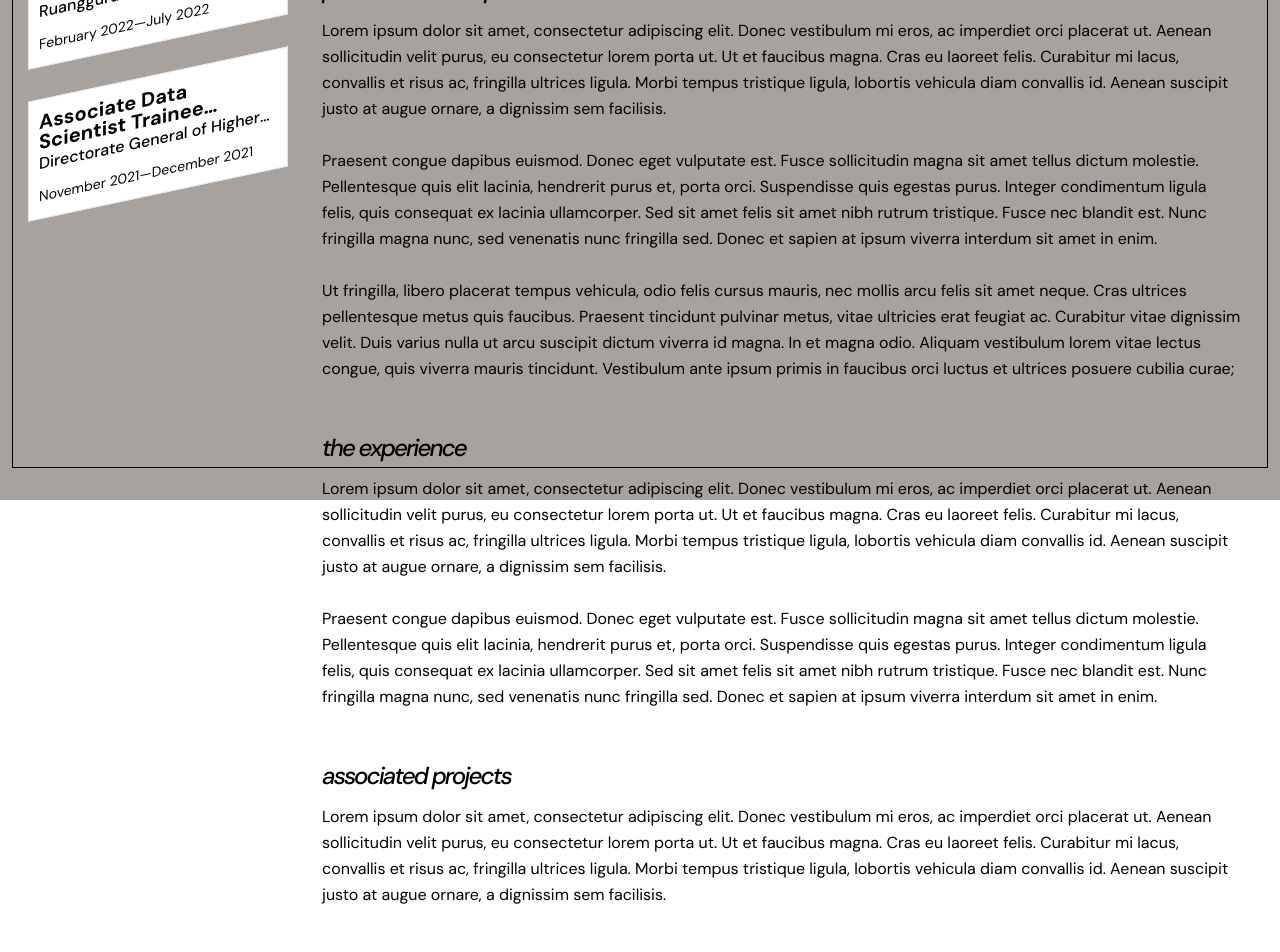
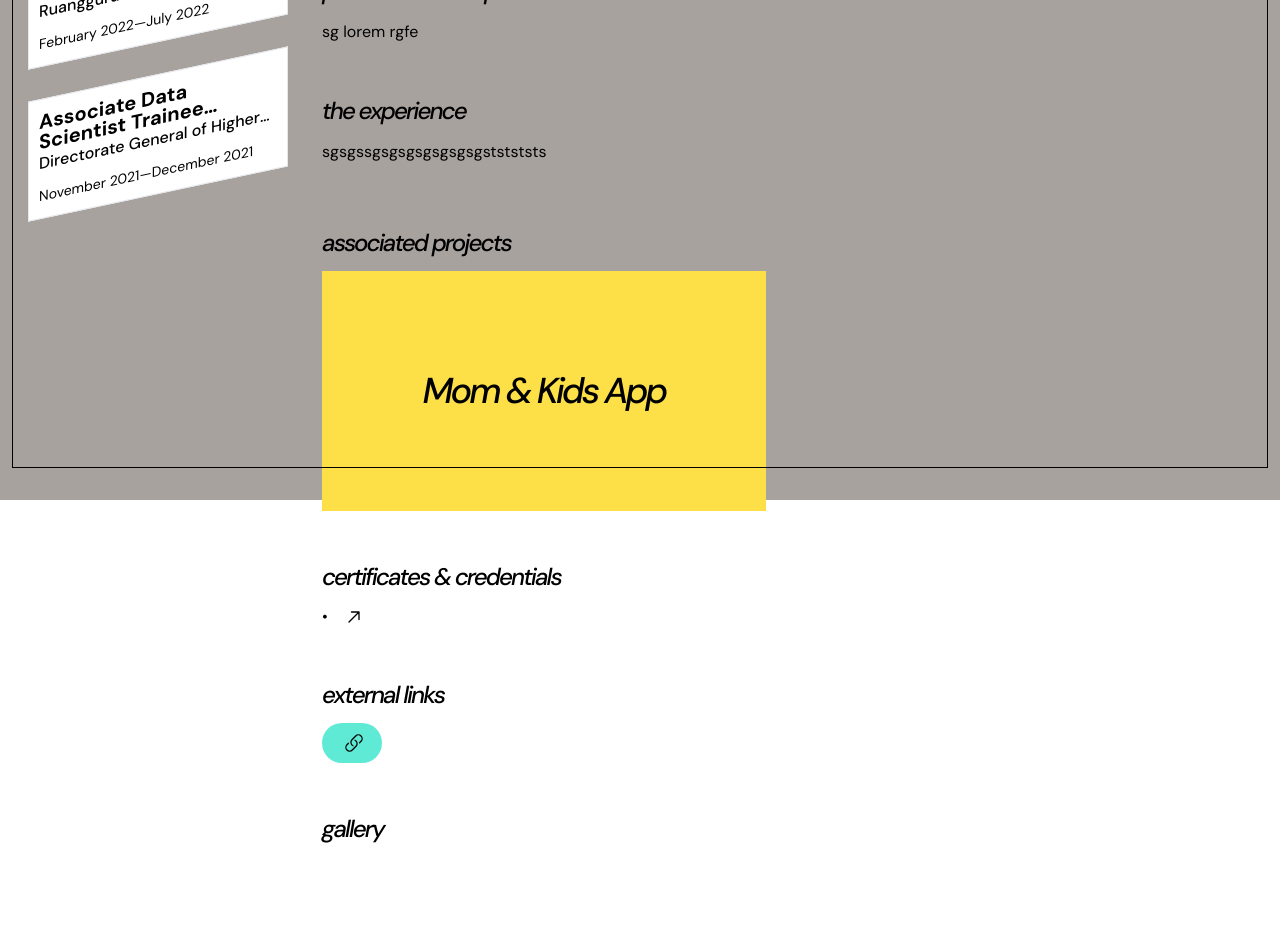
Before and after one commit to anindyoo/portfolio, a React (Create React App) app: page /experiences in a window 1280 px wide. Shown: the part 320-1272 px from the top of the page. Built offline with nearby package versions, Linux system fonts and the light colour scheme.

Commit message:
feat: update displayed data using the experiences data json.

```diff
--- a/src/components/ExperiencesComp/ExperiencesArticle.jsx
+++ b/src/components/ExperiencesComp/ExperiencesArticle.jsx
@@ -1,12 +1,20 @@
-/* eslint-disable max-len */
-const ExperiencesArticle = () => {
-  console.log();
+/* eslint-disable react/no-array-index-key */
+import { Link } from 'react-router-dom';
+import helpers from '../../helpers/helpers';
+import projectsData from '../../data/project.json';
+
+const ExperiencesArticle = (props) => {
+  const { activeCard } = props;
+
+  const associatedProjects = activeCard?.associatedProjectsIds
+    .map((associatedProjectId) => projectsData
+      .find((project) => project.id === associatedProjectId));
 
   return (
     <article className="
     EXPERIENCE-ARTICLE
     flex flex-col gap-[3.125rem]
-    h-fit
+    w-full h-fit
     my-[1.875rem]
     px-2.5 pb-28
     overflow-hidden"
@@ -14,9 +22,11 @@ const ExperiencesArticle = () => {
       <section className="
       ARTICLE-HEADER
       flex flex-col gap-2
-      mb-[1.875rem]"
+      w-full
+      border-b-[1px] border-black
+      pb-[1.875rem]"
       >
-        <h1 className="text-[2.5rem] font-semibold tracking-[-0.04em]">Front End Engineer Specialist</h1>
+        <h1 className="text-[2.5rem] font-semibold tracking-[-0.04em]">{activeCard?.role}</h1>
         <div className="
         HEADER-INFOS
         flex flex-col gap-1.5
@@ -26,20 +36,21 @@ const ExperiencesArticle = () => {
             <svg xmlns="http://www.w3.org/2000/svg" fill="none" viewBox="0 0 24 24" strokeWidth={1.5} stroke="currentColor" className="size-6">
               <path strokeLinecap="round" strokeLinejoin="round" d="M2.25 21h19.5m-18-18v18m10.5-18v18m6-13.5V21M6.75 6.75h.75m-.75 3h.75m-.75 3h.75m3-6h.75m-.75 3h.75m-.75 3h.75M6.75 21v-3.375c0-.621.504-1.125 1.125-1.125h2.25c.621 0 1.125.504 1.125 1.125V21M3 3h12m-.75 4.5H21m-3.75 3.75h.008v.008h-.008v-.008Zm0 3h.008v.008h-.008v-.008Zm0 3h.008v.008h-.008v-.008Z" />
             </svg>
-            Company Name
+            {activeCard?.company}
           </h2>
           <h2 className="flex flex-row gap-2.5 items-center">
             <svg xmlns="http://www.w3.org/2000/svg" fill="none" viewBox="0 0 24 24" strokeWidth={1.5} stroke="currentColor" className="size-6">
               <path strokeLinecap="round" strokeLinejoin="round" d="M15 10.5a3 3 0 1 1-6 0 3 3 0 0 1 6 0Z" />
               <path strokeLinecap="round" strokeLinejoin="round" d="M19.5 10.5c0 7.142-7.5 11.25-7.5 11.25S4.5 17.642 4.5 10.5a7.5 7.5 0 1 1 15 0Z" />
             </svg>
-            Jakarta, Indonesia
+            {activeCard?.location}
           </h2>
           <h2 className="flex flex-row gap-2.5 items-center">
             <svg xmlns="http://www.w3.org/2000/svg" fill="none" viewBox="0 0 24 24" strokeWidth={1.5} stroke="currentColor" className="size-6">
               <path strokeLinecap="round" strokeLinejoin="round" d="M6.75 3v2.25M17.25 3v2.25M3 18.75V7.5a2.25 2.25 0 0 1 2.25-2.25h13.5A2.25 2.25 0 0 1 21 7.5v11.25m-18 0A2.25 2.25 0 0 0 5.25 21h13.5A2.25 2.25 0 0 0 21 18.75m-18 0v-7.5A2.25 2.25 0 0 1 5.25 9h13.5A2.25 2.25 0 0 1 21 11.25v7.5m-9-6h.008v.008H12v-.008ZM12 15h.008v.008H12V15Zm0 2.25h.008v.008H12v-.008ZM9.75 15h.008v.008H9.75V15Zm0 2.25h.008v.008H9.75v-.008ZM7.5 15h.008v.008H7.5V15Zm0 2.25h.008v.008H7.5v-.008Zm6.75-4.5h.008v.008h-.008v-.008Zm0 2.25h.008v.008h-.008V15Zm0 2.25h.008v.008h-.008v-.008Zm2.25-4.5h.008v.008H16.5v-.008Zm0 2.25h.008v.008H16.5V15Z" />
             </svg>
-            August 2022—November 2022
+            {activeCard?.startDate
+            && helpers.formatDateRange(activeCard?.startDate, activeCard?.endDate)}
           </h2>
         </div>
       </section>
@@ -48,54 +59,111 @@ const ExperiencesArticle = () => {
       flex flex-col gap-3"
       >
         <h1 className="text-2xl font-medium tracking-[-0.08em] italic">preface to the experience</h1>
-        <p className="leading-relaxed">
-          Lorem ipsum dolor sit amet, consectetur adipiscing elit. Donec vestibulum mi eros, ac imperdiet orci placerat ut. Aenean sollicitudin velit purus, eu consectetur lorem porta ut. Ut et faucibus magna. Cras eu laoreet felis. Curabitur mi lacus, convallis et risus ac, fringilla ultrices ligula. Morbi tempus tristique ligula, lobortis vehicula diam convallis id. Aenean suscipit justo at augue ornare, a dignissim sem facilisis.
-          <br />
-          <br />
-          Praesent congue dapibus euismod. Donec eget vulputate est. Fusce sollicitudin magna sit amet tellus dictum molestie. Pellentesque quis elit lacinia, hendrerit purus et, porta orci. Suspendisse quis egestas purus. Integer condimentum ligula felis, quis consequat ex lacinia ullamcorper. Sed sit amet felis sit amet nibh rutrum tristique. Fusce nec blandit est. Nunc fringilla magna nunc, sed venenatis nunc fringilla sed. Donec et sapien at ipsum viverra interdum sit amet in enim.
-          <br />
-          <br />
-          Ut fringilla, libero placerat tempus vehicula, odio felis cursus mauris, nec mollis arcu felis sit amet neque. Cras ultrices pellentesque metus quis faucibus. Praesent tincidunt pulvinar metus, vitae ultricies erat feugiat ac. Curabitur vitae dignissim velit. Duis varius nulla ut arcu suscipit dictum viverra id magna. In et magna odio. Aliquam vestibulum lorem vitae lectus congue, quis viverra mauris tincidunt. Vestibulum ante ipsum primis in faucibus orci luctus et ultrices posuere cubilia curae;
-        </p>
+        <p className="leading-relaxed">{activeCard?.preface}</p>
       </section>
       <section className="
       ARTICLE-MAIN
       flex flex-col gap-3"
       >
         <h1 className="text-2xl font-medium tracking-[-0.08em] italic">the experience</h1>
-        <p className="leading-relaxed">
-          Lorem ipsum dolor sit amet, consectetur adipiscing elit. Donec vestibulum mi eros, ac imperdiet orci placerat ut. Aenean sollicitudin velit purus, eu consectetur lorem porta ut. Ut et faucibus magna. Cras eu laoreet felis. Curabitur mi lacus, convallis et risus ac, fringilla ultrices ligula. Morbi tempus tristique ligula, lobortis vehicula diam convallis id. Aenean suscipit justo at augue ornare, a dignissim sem facilisis.
-          <br />
-          <br />
-          Praesent congue dapibus euismod. Donec eget vulputate est. Fusce sollicitudin magna sit amet tellus dictum molestie. Pellentesque quis elit lacinia, hendrerit purus et, porta orci. Suspendisse quis egestas purus. Integer condimentum ligula felis, quis consequat ex lacinia ullamcorper. Sed sit amet felis sit amet nibh rutrum tristique. Fusce nec blandit est. Nunc fringilla magna nunc, sed venenatis nunc fringilla sed. Donec et sapien at ipsum viverra interdum sit amet in enim.
-        </p>
+        <p className="leading-relaxed">{activeCard?.workDescription}</p>
+        <ul className="list-inside list-disc">
+          {activeCard?.worksList.map((item, index) => (
+            <li key={item[0] + index}>{item}</li>
+          ))}
+        </ul>
       </section>
       <section className="
       ARTICLE-PROJECTS
       flex flex-col gap-3"
       >
         <h1 className="text-2xl font-medium tracking-[-0.08em] italic">associated projects</h1>
-        <p className="leading-relaxed">
-          Lorem ipsum dolor sit amet, consectetur adipiscing elit. Donec vestibulum mi eros, ac imperdiet orci placerat ut. Aenean sollicitudin velit purus, eu consectetur lorem porta ut. Ut et faucibus magna. Cras eu laoreet felis. Curabitur mi lacus, convallis et risus ac, fringilla ultrices ligula. Morbi tempus tristique ligula, lobortis vehicula diam convallis id. Aenean suscipit justo at augue ornare, a dignissim sem facilisis.
-        </p>
+        <ul className="
+        ASSOCIATED-PROJECTT-LIST
+        flex flex-row flex-wrap gap-10"
+        >
+          {!associatedProjects?.length
+            ? (<p className="italic">No projects are available.</p>)
+            : associatedProjects.map((project) => (
+              <li key={project.id}>
+                <Link to={`/projects/${project.id}`}>
+                  <div className="
+                  ASSOCIATED-PROJECT-CARD
+                  flex justify-center items-center
+                  w-[27.75rem] h-[15rem]
+                  bg-yellow-300"
+                  >
+                    <span className="text-4xl font-medium italic tracking-[-0.08em]">{project.title}</span>
+                  </div>
+                </Link>
+              </li>
+            ))}
+        </ul>
       </section>
       <section className="
       ARTICLE-CERTIFICATES
       flex flex-col gap-3"
       >
         <h1 className="text-2xl font-medium tracking-[-0.08em] italic">certificates & credentials</h1>
-        <p className="leading-relaxed">
-          Lorem ipsum dolor sit amet, consectetur adipiscing elit. Donec vestibulum mi eros, ac imperdiet orci placerat ut. Aenean sollicitudin velit purus, eu consectetur lorem porta ut. Ut et faucibus magna. Cras eu laoreet felis. Curabitur mi lacus, convallis et risus ac, fringilla ultrices ligula. Morbi tempus tristique ligula, lobortis vehicula diam convallis id. Aenean suscipit justo at augue ornare, a dignissim sem facilisis.
-        </p>
+        <ul className="CERTIFICATES-LIST flex flex-col gap-1">
+          {!activeCard?.certificates?.length
+            ? (<p className="italic">No certificates are available.</p>)
+            : activeCard?.certificates.map((certificate) => (
+              <li key={certificate.link}>
+                <a
+                  href={certificate.link}
+                  className="flex flex-row gap-2"
+                  target="_blank"
+                  rel="noreferrer"
+                >
+                  <span className="no-underline">•</span>
+                  <span className="underline">{certificate.title}</span>
+                  <svg
+                    xmlns="http://www.w3.org/2000/svg"
+                    fill="none"
+                    viewBox="0 0 24 24"
+                    strokeWidth={2}
+                    stroke="currentColor"
+                    className="size-5 pt-1"
+                  >
+                    <path
+                      strokeLinecap="round"
+                      strokeLinejoin="round"
+                      d="m4.5 19.5 15-15m0 0H8.25m11.25 0v11.25"
+                    />
+                  </svg>
+                </a>
+              </li>
+            ))}
+        </ul>
       </section>
       <section className="
       ARTICLE-LINKS
       flex flex-col gap-3"
       >
-        <h1 className="text-2xl font-medium tracking-[-0.08em] italic">necessary links</h1>
-        <p className="leading-relaxed">
-          Lorem ipsum dolor sit amet, consectetur adipiscing elit. Donec vestibulum mi eros, ac imperdiet orci placerat ut. Aenean sollicitudin velit purus, eu consectetur lorem porta ut. Ut et faucibus magna. Cras eu laoreet felis. Curabitur mi lacus, convallis et risus ac, fringilla ultrices ligula. Morbi tempus tristique ligula, lobortis vehicula diam convallis id. Aenean suscipit justo at augue ornare, a dignissim sem facilisis.
-        </p>
+        <h1 className="text-2xl font-medium tracking-[-0.08em] italic">external links</h1>
+        <ul className="LINKS-LIST flex flex-row flex-wrap gap-3">
+          {!activeCard?.links?.length
+            ? (<p className="italic">No external links are available.</p>)
+            : activeCard?.links.map((link) => (
+              <li key={link.link}>
+                <a
+                  href={link.link}
+                  className="
+                LINK-CONTAINER
+                flex flex-row gap-1
+                bg-teal-300
+                rounded-full
+                px-4 py-2"
+                >
+                  <span>{link.title}</span>
+                  <svg xmlns="http://www.w3.org/2000/svg" fill="none" viewBox="0 0 24 24" strokeWidth={1.5} stroke="currentColor" className="size-6 p-0.5">
+                    <path strokeLinecap="round" strokeLinejoin="round" d="M13.19 8.688a4.5 4.5 0 0 1 1.242 7.244l-4.5 4.5a4.5 4.5 0 0 1-6.364-6.364l1.757-1.757m13.35-.622 1.757-1.757a4.5 4.5 0 0 0-6.364-6.364l-4.5 4.5a4.5 4.5 0 0 0 1.242 7.244" />
+                  </svg>
+                </a>
+              </li>
+            ))}
+        </ul>
       </section>
       <section className="
       ARTICLE-GALLERY
```
